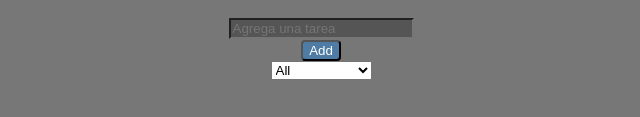
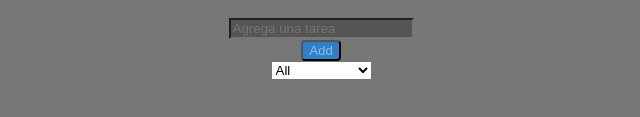
Before and after one commit to Orlando19L/List_App, a plain HTML site: page index.html in a window 1280 px wide. Shown: the part 383-500 px from the top of the page, 319-959 px from the left. Drawn offline with Linux system fonts and the light colour scheme.

Commit message:
Modify button and input styles in styles.css
Updated button color and adjusted input color.

```diff
--- a/styles.css
+++ b/styles.css
@@ -23,7 +23,7 @@ input{
 }
 button{
     margin-top: 1px;
-    color: #fff;
+    color: #fff7;
     border-radius: 4px;
-    background-color: #08f5;
+    background-color: #08f9;
 }
```
